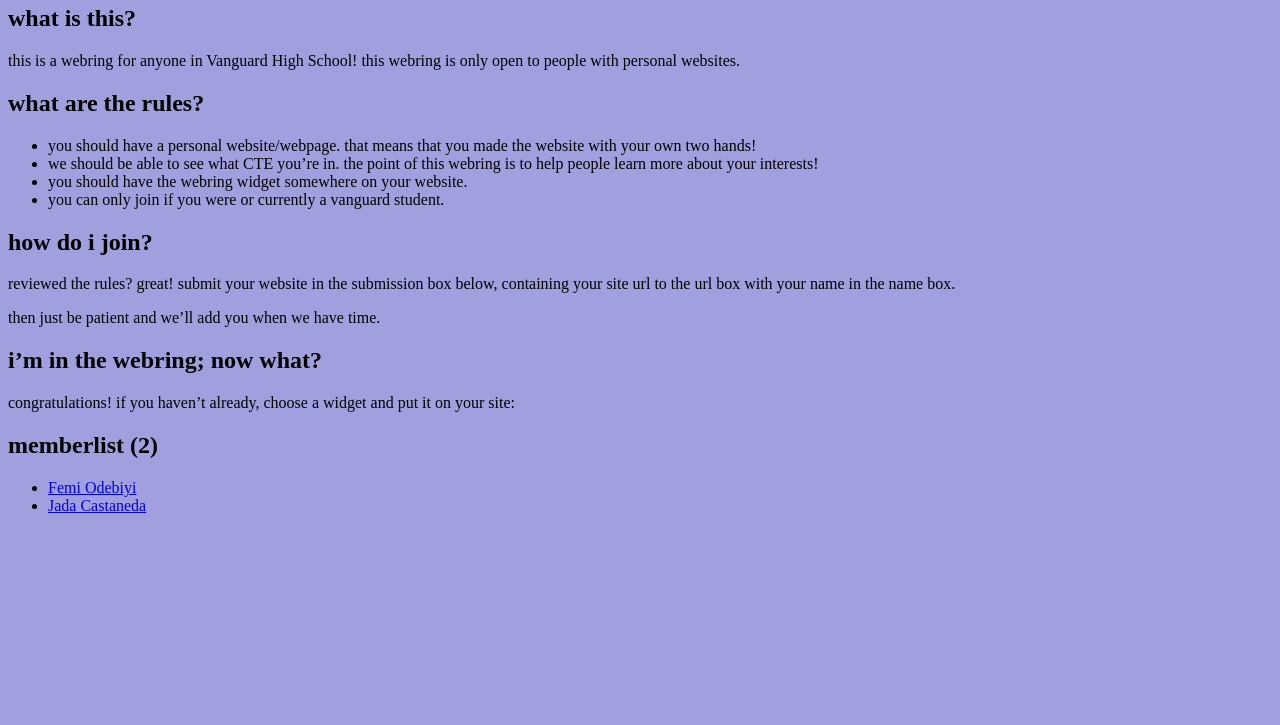
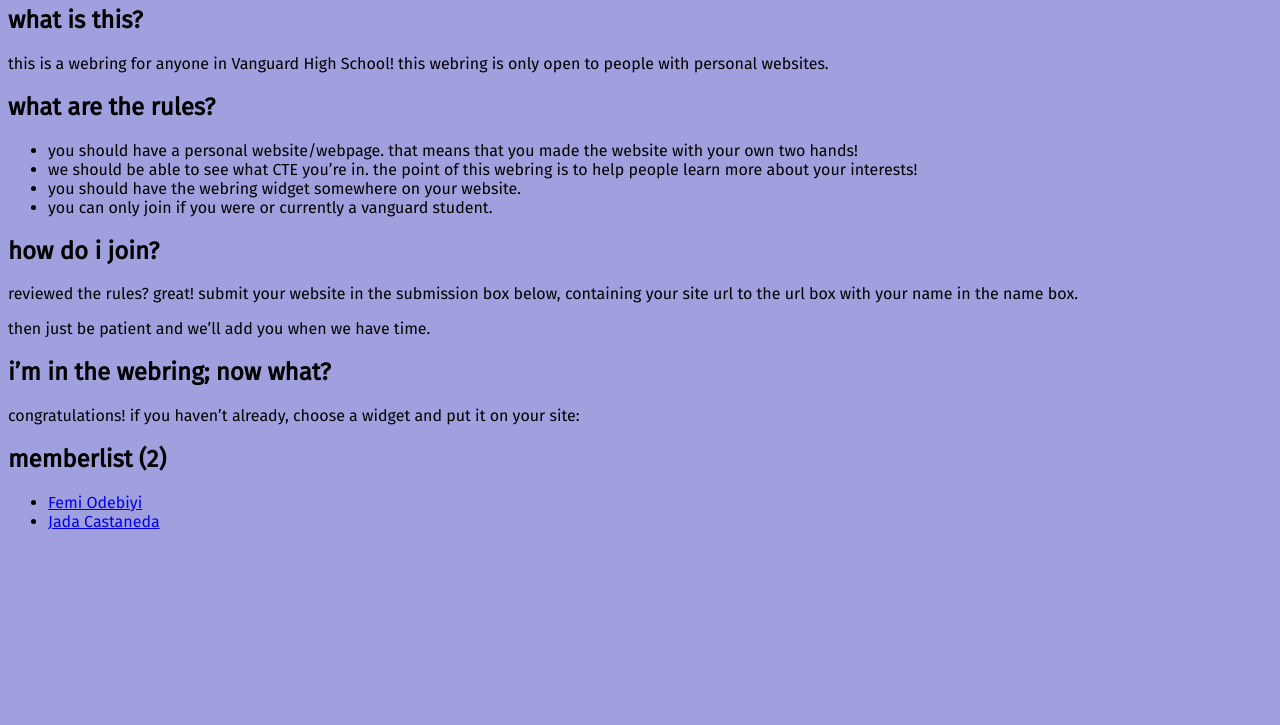
Before and after one commit to Codementals/vanring.github.io, a plain HTML site: page index.html in a window 1280 px wide. Shown: the part 75-800 px from the top of the page. Drawn offline with Linux system fonts and the light colour scheme.

Commit message:
added a font
fira sans :3

```diff
--- a/css/css.css
+++ b/css/css.css
@@ -1,3 +1,4 @@
 body {
     background-color: rgb(160, 160, 223);
+    font-family: 'Fira Sans';
 }
--- a/index.html
+++ b/index.html
@@ -3,6 +3,7 @@
 
 <head>
     <title>vanring</title>
+    <link href='https://fonts.googleapis.com/css?family=Fira+Sans' rel='stylesheet'>
     <link rel="stylesheet" href="css/css.css">
 </head>
 
```
